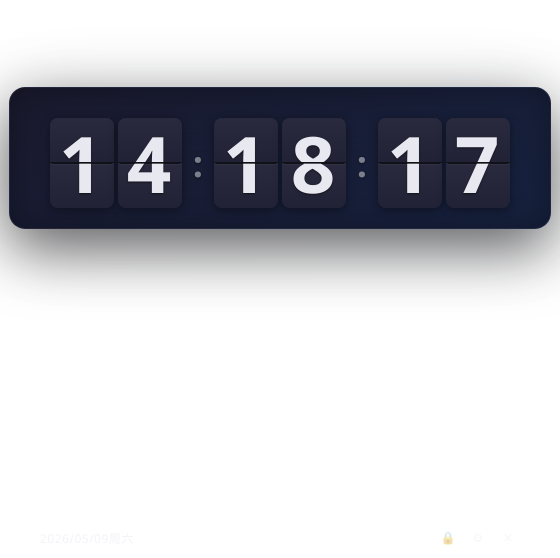
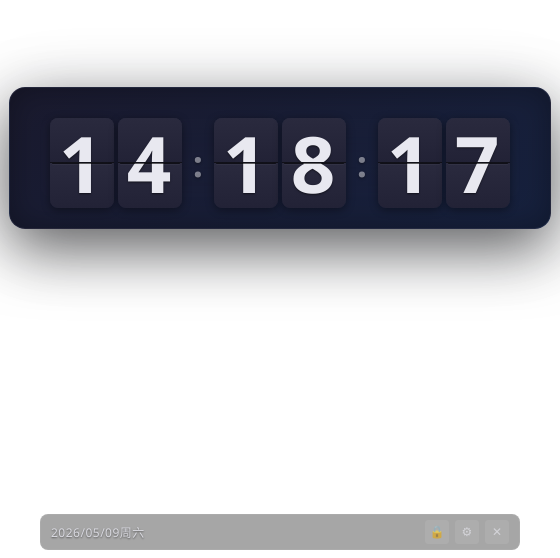
Before and after one commit to acangcang-Eliauk/TickClock, an Electron app: page src/index.html in a window 560 px wide. Shown: the part 242-800 px from the top of the page. Drawn offline with Linux system fonts and the light colour scheme; no server answers.

Commit message:
Improve bottom bar visibility on light backgrounds
- Add semi-transparent dark backdrop with blur to bottom bar
- Increase date text opacity: 0.5 → 0.85, add text shadow
- Increase button color opacity: 0.35 → 0.65
- Increase button background opacity: 0.04 → 0.08
- Add subtle border to bottom bar pill
- Regenerate all screenshots with updated UI

```diff
--- a/src/css/style.css
+++ b/src/css/style.css
@@ -295,14 +295,21 @@ body {
   display: flex;
   align-items: center;
   justify-content: space-between;
+  background: rgba(0, 0, 0, 0.35);
+  backdrop-filter: blur(6px);
+  -webkit-backdrop-filter: blur(6px);
+  border-radius: 8px;
+  padding: 5px 10px;
+  border: 1px solid rgba(255, 255, 255, 0.06);
 }
 
 #date-display {
   font-size: 12px;
-  color: rgba(232, 232, 240, 0.5);
+  color: rgba(232, 232, 240, 0.85);
   font-family: 'Segoe UI', sans-serif;
   letter-spacing: 0.5px;
-  font-weight: 300;
+  font-weight: 400;
+  text-shadow: 0 1px 2px rgba(0, 0, 0, 0.5);
 }
 
 #action-buttons {
@@ -314,9 +321,9 @@ body {
   width: 24px;
   height: 24px;
   border: none;
-  background: rgba(255, 255, 255, 0.04);
+  background: rgba(255, 255, 255, 0.08);
   border-radius: 4px;
-  color: rgba(232, 232, 240, 0.35);
+  color: rgba(232, 232, 240, 0.65);
   font-size: 12px;
   cursor: pointer;
   display: flex;
@@ -327,12 +334,12 @@ body {
 }
 
 #action-buttons button:hover {
-  background: rgba(255, 255, 255, 0.10);
-  color: rgba(232, 232, 240, 0.7);
+  background: rgba(255, 255, 255, 0.18);
+  color: rgba(232, 232, 240, 0.95);
 }
 
 #btn-close-widget:hover {
-  background: rgba(255, 60, 60, 0.2);
+  background: rgba(255, 60, 60, 0.35);
   color: #ff6b6b;
 }
 
```
Also changed, not shown: screenshots/01-main-dark.png, screenshots/02-settings.png, screenshots/03-theme-blue.png, screenshots/04-theme-red.png, screenshots/05-theme-green.png, screenshots/06-theme-purple.png, screenshots/07-theme-wood.png, screenshots/08-no-seconds.png.
